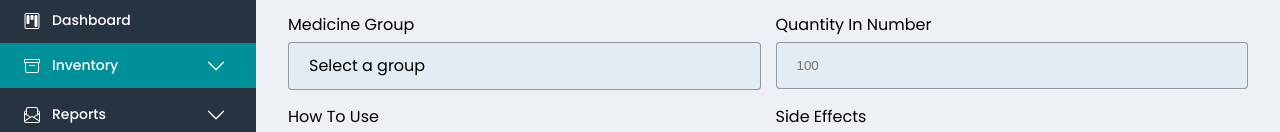
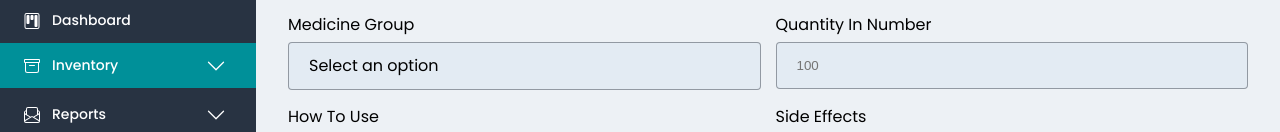
Before and after one commit to mohamedy72/pharmacy-managment, a React (Vite) app: page /inventory/new in a window 1280 px wide. Shown: the part 182-314 px from the top of the page. Built offline with nearby package versions, Linux system fonts and the light colour scheme.

Commit message:
fix: Selectbox validation  & Labels were not assigned to inputs

```diff
--- a/src/components/SubRoutes/AddMedicineForm/AddMedicineForm.jsx
+++ b/src/components/SubRoutes/AddMedicineForm/AddMedicineForm.jsx
@@ -13,6 +13,12 @@ import { Form } from "react-router-dom";
 import { ActionButton } from "@/components/UI/Button/Button";
 
 const AddMedicines = ({ isSubmitting }) => {
+  const selectboxOptions = [
+    { key: "Select an option", value: "" },
+    { key: "General Medicines", value: "generalMedicine" },
+    { key: "Diabetes", value: "diabetes" },
+  ];
+
   const [newMedicine, setNewMedicine] = useState({});
   const initialValues = {
     med_name: "",
@@ -55,7 +61,7 @@ const AddMedicines = ({ isSubmitting }) => {
                 placeholder="Augmentin 1gm"
               />
             </div>
-            <div className="form_container" tabIndex="2">
+            <div className="form_container">
               <TextInput
                 label="medicine id"
                 name="med_id"
@@ -64,15 +70,13 @@ const AddMedicines = ({ isSubmitting }) => {
               />
             </div>
             <div className="form_container">
-              <Selectbox name="med_group" label="medicine group">
-                <option value="*" defaultValue>
-                  Select a group
-                </option>
-                <option value="generic">Generic Medicines</option>
-                <option value="diabetes">Diabetes</option>
-              </Selectbox>
+              <Selectbox
+                name="med_group"
+                label="medicine group"
+                options={selectboxOptions}
+              />
             </div>
-            <div className="form_container" tabIndex="1">
+            <div className="form_container">
               <TextInput
                 label="quantity in number"
                 name="med_qty"
@@ -80,7 +84,7 @@ const AddMedicines = ({ isSubmitting }) => {
                 placeholder="100"
               />
             </div>
-            <div className="form_container textarea ">
+            <div className="form_container textarea">
               <Textarea label="how to use" cols="30" row="10" name="htu" />
             </div>
             <div className="form_container textarea">
--- a/src/components/UI/Widgets/FormElements.jsx
+++ b/src/components/UI/Widgets/FormElements.jsx
@@ -5,8 +5,14 @@ export const TextInput = ({ label, ...props }) => {
   const [field, meta] = useField(props);
   return (
     <p className="form_control">
-      <label htmlFor={props.id || props.name}>{label}</label>
-      <input className="text_input" {...field} {...props} aria-label={label} />
+      <label htmlFor={props.name}>{label}</label>
+      <input
+        id={props.name}
+        className="text_input"
+        {...field}
+        {...props}
+        aria-label={label}
+      />
       {meta.touched && meta.error ? (
         <span className="error">{meta.error}</span>
       ) : null}
@@ -19,8 +25,8 @@ export const Textarea = ({ label, ...props }) => {
 
   return (
     <p className="textarea_control">
-      <label htmlFor={props.id || props.name}>{label}</label>
-      <textarea {...props} {...field} />
+      <label htmlFor={props.name}>{label}</label>
+      <textarea id={props.name} {...props} {...field} />
       {meta.touched && meta.error ? (
         <span className="error">{meta.error}</span>
       ) : null}
@@ -28,13 +34,19 @@ export const Textarea = ({ label, ...props }) => {
   );
 };
 
-export const Selectbox = ({ label, ...props }) => {
+export const Selectbox = ({ label, options, ...props }) => {
   const [field, meta] = useField(props);
 
   return (
     <p className="selectbox_control">
-      <label htmlFor={props.id || props.name}>{label}</label>
-      <select {...field} {...props} />
+      <label htmlFor={field.name}>{label}</label>
+      <select id={field.name} {...field} {...props}>
+        {options.map((option) => (
+          <option key={option.value} value={option.value}>
+            {option.key}
+          </option>
+        ))}
+      </select>
       {meta.touched && meta.error ? (
         <span className="error">{meta.error}</span>
       ) : null}
```
